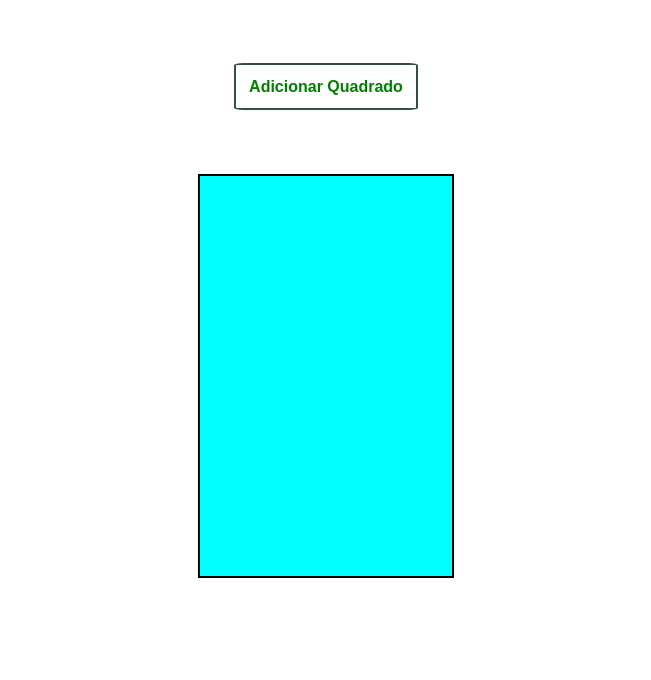
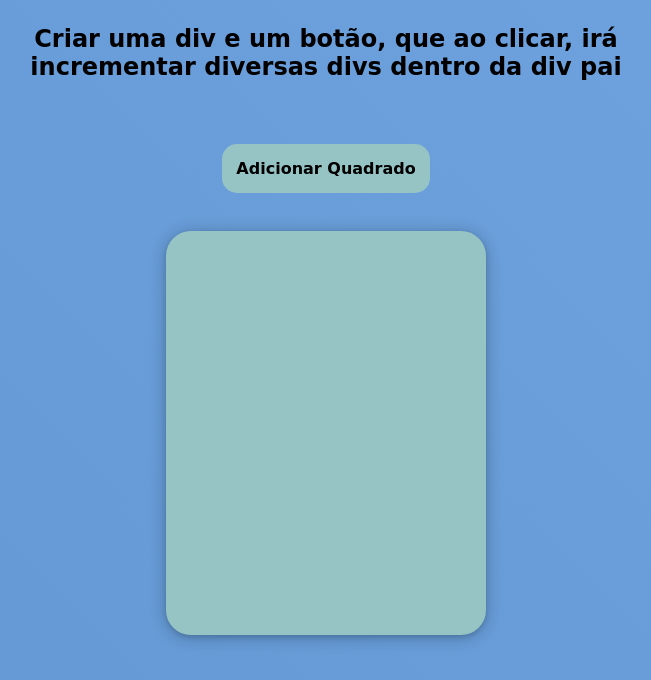
Before and after one commit to CarlaDeOliveira99/ExerciciosEmJavaScript, a plain HTML site: page Exe02/index.html in a window 1280 px wide. Shown: the whole page, without its empty margins (314-965 px from the left). Drawn offline with Linux system fonts and the light colour scheme; a web font is replaced by a local one.

Commit message:
correção das cores, incluido anuciado da questão e adicionado gif do exe2

```diff
--- a/Exe02/index.html
+++ b/Exe02/index.html
@@ -7,7 +7,30 @@
     <title>Exercício criar div</title>
     <meta name="description" content="">
     <meta name="viewport" content="width=device-width, initial-scale=1">
+    <link rel="preconnect" href="https://fonts.googleapis.com">
+    <link rel="preconnect" href="https://fonts.gstatic.com" crossorigin>
+    <link href="https://fonts.googleapis.com/css2?family=Short+Stack&display=swap" rel="stylesheet">
     <style>
+        body {
+            background-image: linear-gradient(45deg, #5086c1, #6a9eda, #84b6f4);
+            animation: color 35s infinite alternate;
+            background-size: 550% 250%;
+        }
+
+        @keyframes color {
+            0% {
+                background-position: 0% 50%;
+            }
+
+            50% {
+                background-position: 100% 50%;
+            }
+
+            100% {
+                background-position: 0% 50%;
+            }
+        }
+
         input {
             display: block;
             margin: 0 auto;
@@ -15,31 +38,31 @@
 
         #btnDiv {
             padding: 1%;
-            color: green;
+            color: rgb(0, 0, 0);
             font-weight: bold;
             font-family: arial;
             font-size: 12pt;
-            border: 2px solid darkslategray;
-            border-radius: 5%;
+            border: 2px solid #96c4c4;
+            background-color: #96c4c4;
+            border-radius: 15px;
             cursor: pointer;
-            background-color: white;
-            margin-bottom: 5%;
+            margin-bottom: 3%;
             margin-top: 5%;
+            font-family: 'Short Stack', cursive;
 
         }
 
         #btnDiv:hover {
-
-            background-color: rgb(215, 228, 192);
-            box-shadow: rgba(100, 100, 111, 0.2) 0px 7px 29px 0px;
+            background-color: #c0f3f3;
+            border: 2px solid #c0f3f3;
         }
 
-
-
         #areaDiv {
-            background-color: aqua;
-            border: 2px solid black;
-            width: 20%;
+            background-color: #96c4c4;
+            border: 2px solid #96c4c4;
+            box-shadow: rgba(14, 30, 37, 0.12) 0px 2px 4px 0px, rgba(14, 30, 37, 0.32) 0px 2px 16px 0px;
+            border-radius: 25px;
+            width: 25%;
             height: 50vh;
             overflow-y: auto;
             display: flex;
@@ -51,21 +74,35 @@
         }
 
         div {
-            background-color: rgb(177, 0, 201);
             height: 50px;
             width: 50px;
             margin: 10px;
+            border-radius: 10px;
+            background-color: #c7f7f7;
+            border: 2px solid #c7f7f7;
+        }
 
+        #text {
+            margin: 2% auto;
+            width: 750px;
+            font-weight: bold;
+            font-size: 18pt;
+            text-align: center;
+            font-family: 'Short Stack', cursive;
+            height: fit-content;
+            background: none;
+            border: none;
         }
     </style>
 </head>
 
 <body>
 
+    <div id="text">Criar uma div e um botão, que ao clicar, irá incrementar diversas divs dentro da div pai</div>
+
     <input id="btnDiv" type="button" value="Adicionar Quadrado">
 
     <div id="areaDiv"></div>
-
 
     <script src="script.js"></script>
 </body>
--- a/Exe02/script.js
+++ b/Exe02/script.js
@@ -1,6 +1,4 @@
 /*Criar uma tela com um botão, quando apertar botão criar uma div na tela (pode incher a tela de divs, sugiro usar um scroll) */
-let btnClicado = document.getElementById('btnDiv')
-
 
 document.getElementById('btnDiv').addEventListener("click",function() {
 
```
Also changed, not shown: 1 other file.
